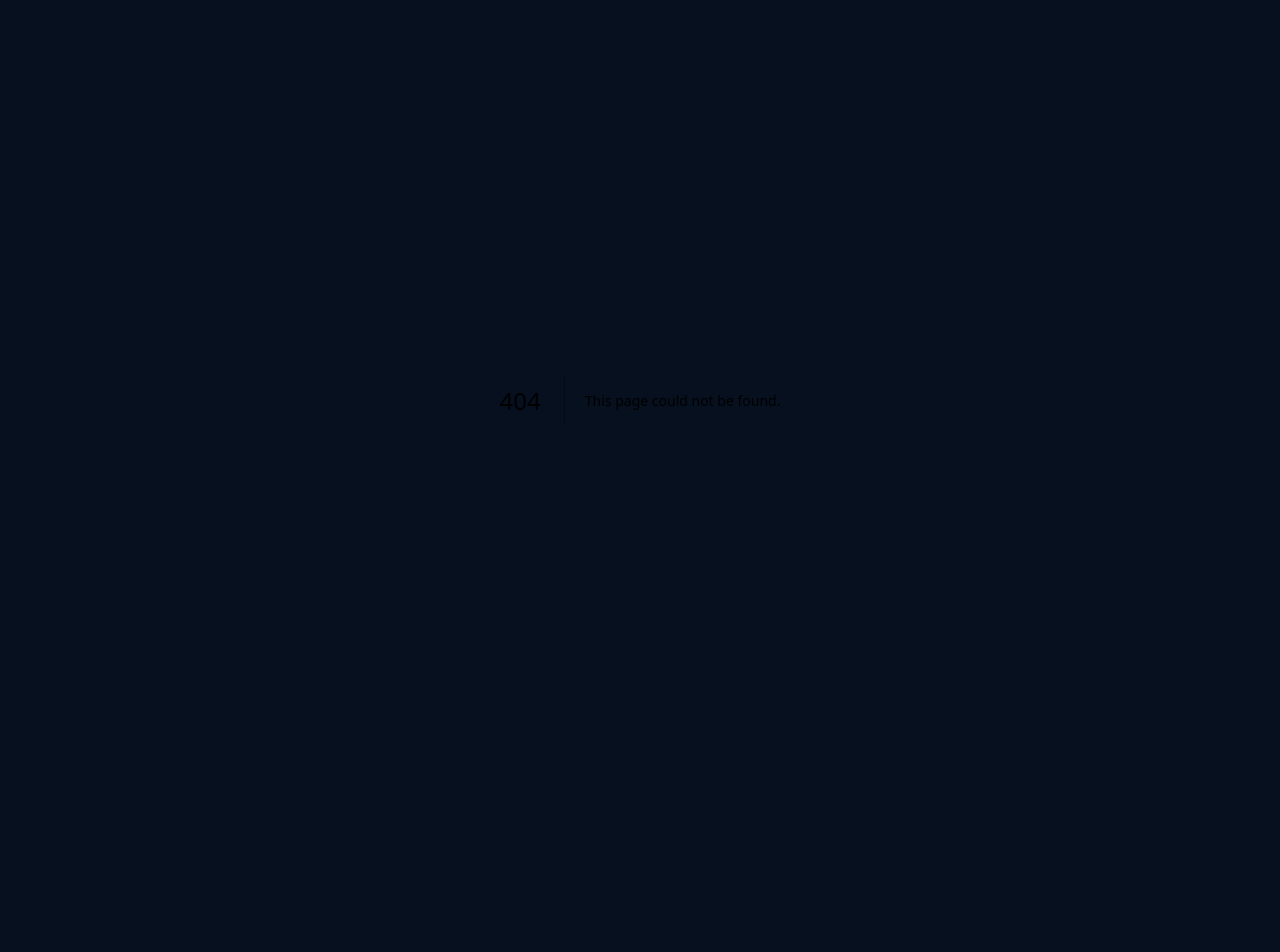
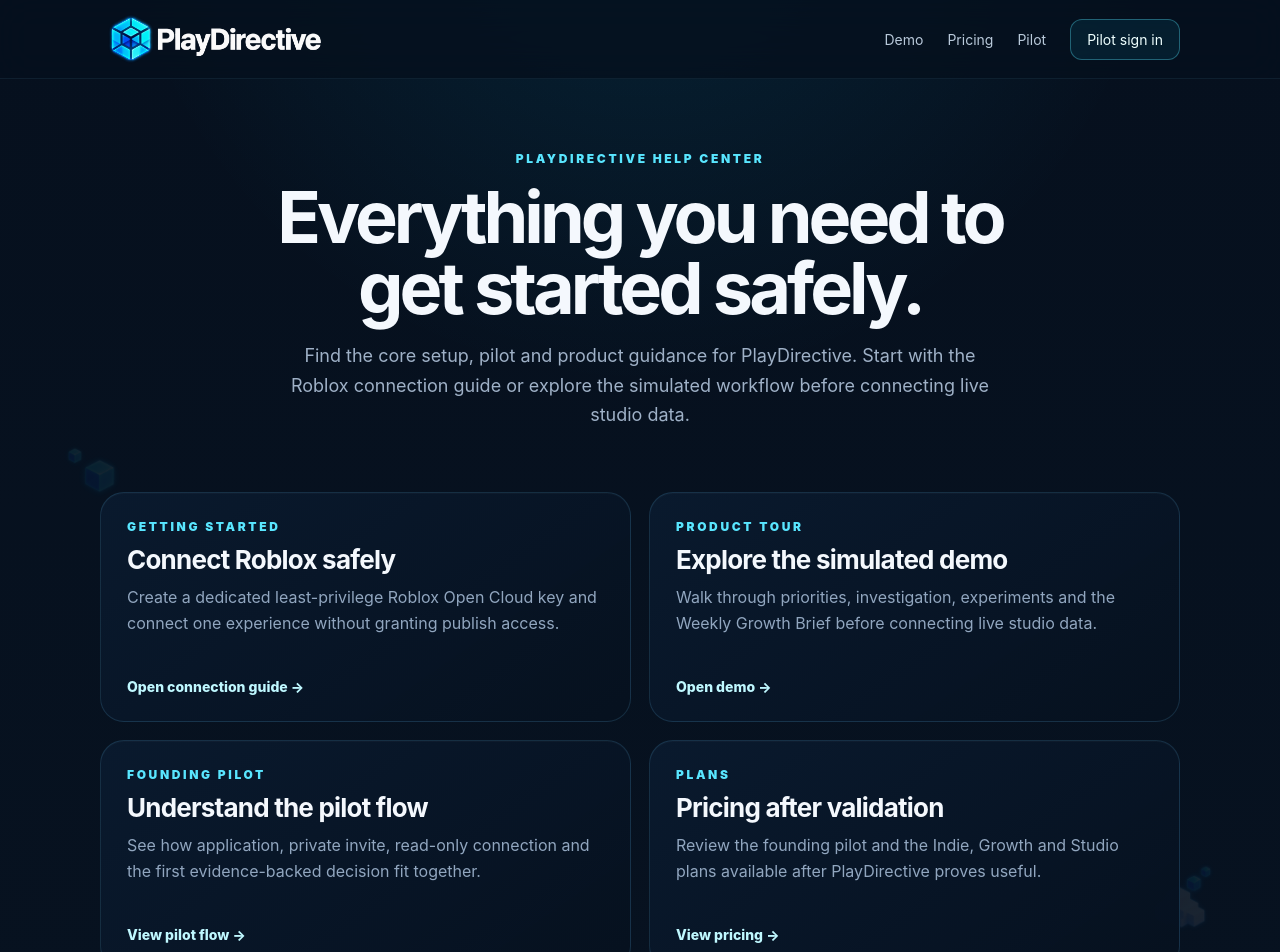
Before and after one commit to danielwauer-maker/roblox-decision-engine, a Next.js app in the folder apps/web/: page /help in a window 1280 px wide. Before the commit this address had no page. Shown: the top 952 px of the page. Before the commit the page ends 800 px from the top, so only its background shows below. Built offline with nearby package versions, Linux system fonts and the light colour scheme.

Commit message:
Add PlayDirective help center landing page

```diff
--- /dev/null
+++ b/apps/web/app/help/page.tsx
@@ -0,0 +1,92 @@
+const helpCards = [
+  {
+    eyebrow: "Getting started",
+    title: "Connect Roblox safely",
+    copy: "Create a dedicated least-privilege Roblox Open Cloud key and connect one experience without granting publish access.",
+    href: "/help/roblox-connection",
+    cta: "Open connection guide →",
+  },
+  {
+    eyebrow: "Product tour",
+    title: "Explore the simulated demo",
+    copy: "Walk through priorities, investigation, experiments and the Weekly Growth Brief before connecting live studio data.",
+    href: "/demo",
+    cta: "Open demo →",
+  },
+  {
+    eyebrow: "Founding pilot",
+    title: "Understand the pilot flow",
+    copy: "See how application, private invite, read-only connection and the first evidence-backed decision fit together.",
+    href: "/demo/pilot",
+    cta: "View pilot flow →",
+  },
+  {
+    eyebrow: "Plans",
+    title: "Pricing after validation",
+    copy: "Review the founding pilot and the Indie, Growth and Studio plans available after PlayDirective proves useful.",
+    href: "/pricing",
+    cta: "View pricing →",
+  },
+];
+
+const quickAnswers = [
+  ["Does PlayDirective need write access?", "No. The workflow is designed around read-only analytics access."],
+  ["Where is production hosted?", "The PlayDirective production runtime is hosted on Hetzner in Germany."],
+  ["Can I revoke the Roblox key?", "Yes. Your studio controls the Roblox credential and can revoke it in Roblox at any time."],
+  ["Do I need a card for the pilot?", "No. The founding pilot is free during validation and does not auto-convert to a paid plan."],
+];
+
+export default function HelpPage() {
+  return (
+    <main className="help-shell">
+      <style>{`
+        :root{color-scheme:dark}html{scroll-behavior:smooth}body{margin:0;background:#06101e}
+        .help-shell{--cyan:#59e6ff;--muted:#93a9c2;--white:#f4f8fd;min-height:100vh;background:radial-gradient(circle at 50% -8%,rgba(0,202,255,.11),transparent 26%),linear-gradient(180deg,#06101e,#071220 58%,#06101e);color:var(--white);font-family:Inter,ui-sans-serif,system-ui,-apple-system,BlinkMacSystemFont,"Segoe UI",sans-serif;overflow:hidden;position:relative}
+        .help-shell *{box-sizing:border-box}.help-shell a{color:inherit;text-decoration:none}.wrap{width:min(1080px,calc(100% - 40px));margin:0 auto;position:relative}
+        .header{position:sticky;top:0;z-index:30;background:rgba(6,16,30,.82);backdrop-filter:blur(18px);border-bottom:1px solid rgba(125,211,252,.08)}.header-inner{height:78px;display:flex;align-items:center;justify-content:space-between}.brand-logo{width:230px;height:auto;display:block}.nav{display:flex;align-items:center;gap:24px;font-size:14px;color:#b9c9da}.nav a:hover{color:white}.nav-cta{padding:11px 16px;border:1px solid rgba(89,230,255,.34);border-radius:12px;background:rgba(24,211,246,.08);color:#efffff!important}
+        .hero{padding:72px 0 44px;text-align:center}.eyebrow,.kicker{font-size:12px;letter-spacing:.22em;text-transform:uppercase;font-weight:900;color:var(--cyan)}.hero h1{font-size:clamp(48px,6vw,72px);line-height:.98;letter-spacing:-.055em;margin:16px auto 18px;max-width:820px}.hero p{max-width:720px;margin:0 auto;color:#9fb1c7;font-size:18px;line-height:1.65}
+        .card-grid{display:grid;grid-template-columns:1fr 1fr;gap:18px;padding:18px 0 58px}.help-card{border:1px solid rgba(91,169,217,.18);background:linear-gradient(145deg,rgba(10,27,47,.95),rgba(6,17,31,.98));border-radius:24px;padding:26px;min-height:230px;display:flex;flex-direction:column;box-shadow:inset 0 1px 0 rgba(255,255,255,.025);transition:.2s ease}.help-card:hover{transform:translateY(-2px);border-color:rgba(89,230,255,.3)}.help-card h2{font-size:26px;letter-spacing:-.03em;margin:10px 0 10px}.help-card p{color:#91a6bf;line-height:1.62;margin:0 0 22px}.help-card .link{margin-top:auto;color:#bff8ff;font-weight:800;font-size:14px}
+        .answers{padding:10px 0 74px}.answers-head{margin-bottom:22px}.answers-head h2{font-size:clamp(34px,4vw,48px);letter-spacing:-.045em;margin:9px 0 0}.answer-grid{display:grid;grid-template-columns:repeat(2,1fr);gap:14px}.answer{border-top:1px solid rgba(132,173,205,.17);padding:20px 2px}.answer strong{display:block;font-size:15px;margin-bottom:8px}.answer p{margin:0;color:#879bb3;font-size:13px;line-height:1.65}
+        .contact{margin-bottom:78px;border:1px solid rgba(89,230,255,.23);background:radial-gradient(circle at 85% 30%,rgba(0,198,255,.08),transparent 30%),linear-gradient(145deg,rgba(11,33,55,.97),rgba(7,21,36,.98));border-radius:24px;padding:30px;display:flex;align-items:center;justify-content:space-between;gap:28px}.contact h2{margin:8px 0 7px;font-size:28px}.contact p{margin:0;color:#91a6bf;line-height:1.6;max-width:690px}.btn{display:inline-flex;align-items:center;justify-content:center;min-height:50px;padding:0 20px;border-radius:12px;font-size:14px;font-weight:850;background:linear-gradient(135deg,#7af0ff,#31d4ed);color:#05121f!important;white-space:nowrap;box-shadow:0 12px 34px rgba(46,216,239,.14)}
+        .footer{border-top:1px solid rgba(132,173,205,.12);background:rgba(4,12,23,.42)}.footer-inner{min-height:102px;display:flex;align-items:center;justify-content:space-between;gap:24px;color:#758aa1;font-size:12px}.footer-links{display:flex;gap:20px}.footer a:hover{color:#dfefff}
+        .deco{position:absolute;pointer-events:none;opacity:.08;filter:drop-shadow(0 12px 24px rgba(0,191,255,.12));z-index:0}.deco-1{width:78px;left:4%;top:24%}.deco-2{width:100px;right:4%;top:48%}.help-shell>header,.help-shell>section,.help-shell>footer{position:relative;z-index:1}
+        @media(max-width:820px){.nav>a:not(.nav-cta){display:none}.card-grid,.answer-grid{grid-template-columns:1fr}.contact{align-items:flex-start;flex-direction:column}.deco{opacity:.04}}
+        @media(max-width:560px){.wrap{width:calc(100% - 24px)}.header-inner{height:68px}.brand-logo{width:168px}.nav-cta{font-size:12px;padding:10px 12px}.hero{padding:48px 0 28px}.hero h1{font-size:44px}.hero p{font-size:16px}.help-card{padding:21px;min-height:auto}.contact{padding:24px 19px}.contact .btn{width:100%}.footer-inner{align-items:flex-start;flex-direction:column;justify-content:center;padding:26px 0}.footer-links{flex-wrap:wrap}.deco{display:none}}
+      `}</style>
+
+      <img className="deco deco-1" src="/brand/playdirective/deco-cubes.png" alt="" aria-hidden="true" />
+      <img className="deco deco-2" src="/brand/playdirective/deco-cloud.png" alt="" aria-hidden="true" />
+
+      <header className="header">
+        <div className="wrap header-inner">
+          <a href="/" aria-label="PlayDirective home"><img className="brand-logo" src="/brand/playdirective/logo.png" alt="PlayDirective" /></a>
+          <nav className="nav" aria-label="Primary navigation">
+            <a href="/demo">Demo</a><a href="/pricing">Pricing</a><a href="/apply">Pilot</a><a className="nav-cta" href="/app/login">Pilot sign in</a>
+          </nav>
+        </div>
+      </header>
+
+      <section className="hero wrap">
+        <div className="eyebrow">PlayDirective help center</div>
+        <h1>Everything you need to get started safely.</h1>
+        <p>Find the core setup, pilot and product guidance for PlayDirective. Start with the Roblox connection guide or explore the simulated workflow before connecting live studio data.</p>
+      </section>
+
+      <section className="wrap card-grid">
+        {helpCards.map((card) => <a className="help-card" href={card.href} key={card.title}><div className="kicker">{card.eyebrow}</div><h2>{card.title}</h2><p>{card.copy}</p><span className="link">{card.cta}</span></a>)}
+      </section>
+
+      <section className="wrap answers">
+        <div className="answers-head"><div className="kicker">Quick answers</div><h2>Common questions, answered clearly.</h2></div>
+        <div className="answer-grid">{quickAnswers.map(([q,a]) => <div className="answer" key={q}><strong>{q}</strong><p>{a}</p></div>)}</div>
+      </section>
+
+      <section className="wrap contact">
+        <div><div className="kicker">Founding studio pilot</div><h2>Need a private workspace?</h2><p>Apply for the guided founding pilot. Approved studios receive a private invite before any real Roblox credential is entered.</p></div>
+        <a className="btn" href="/apply">Apply for founding pilot →</a>
+      </section>
+
+      <footer className="footer"><div className="wrap footer-inner"><span>PlayDirective · Early Access</span><div className="footer-links"><a href="/privacy">Privacy</a><a href="/terms">Terms</a><a href="/legal">Legal notice</a></div></div></footer>
+    </main>
+  );
+}
```
